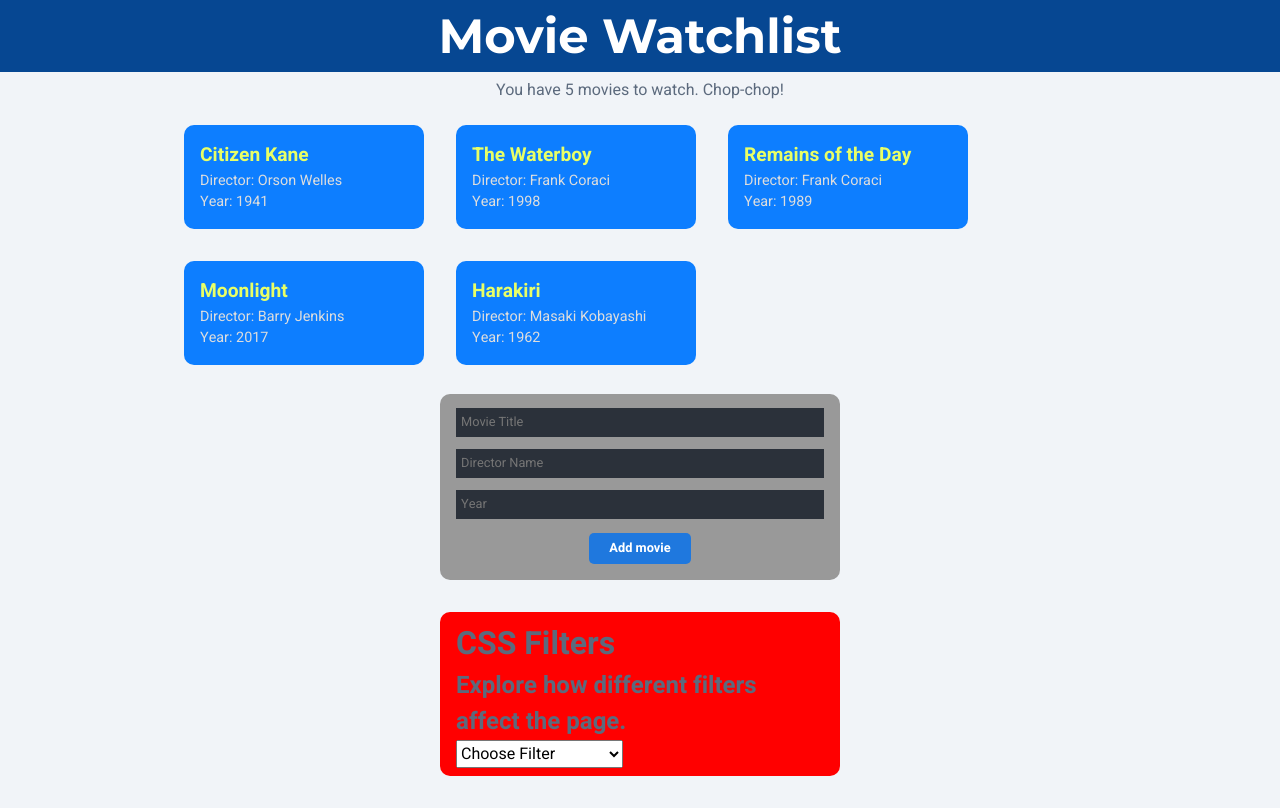
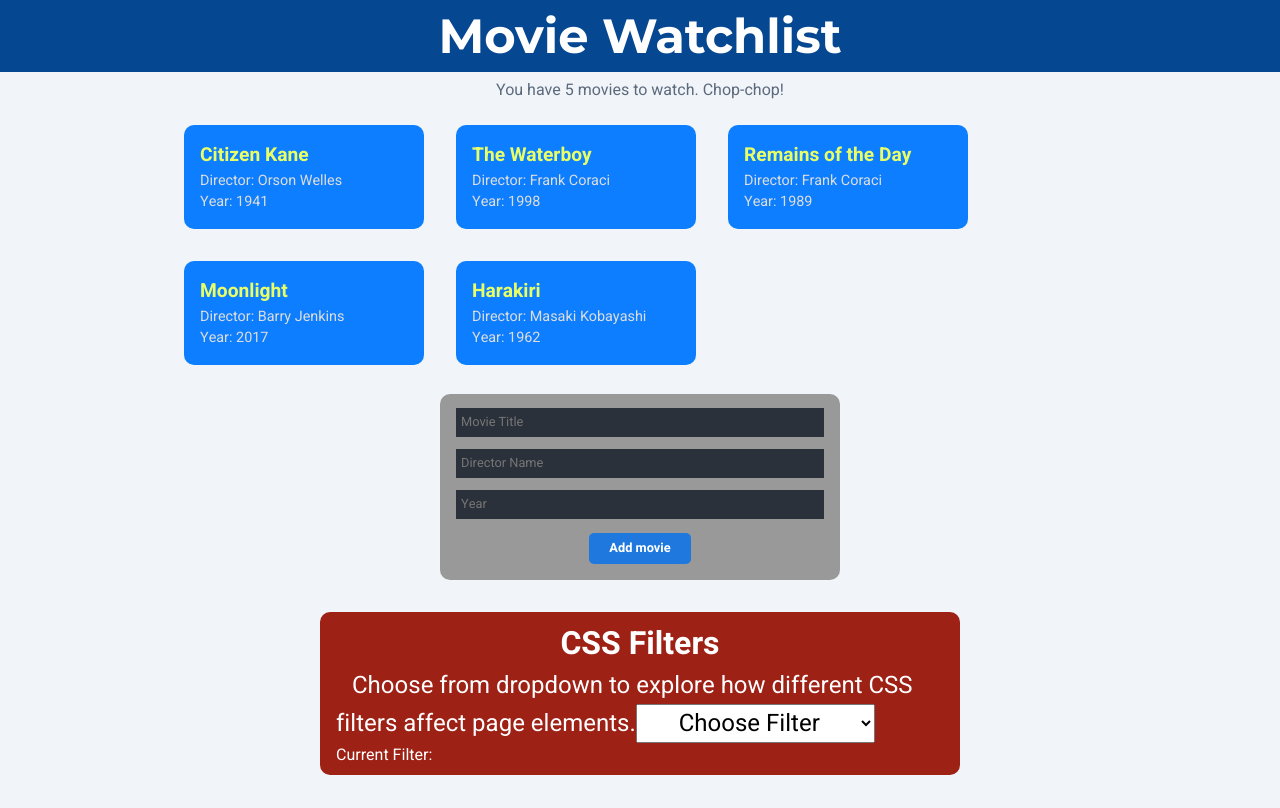
Before and after one commit to gmcln-rct/CSS-Filters-and-React-Hooks, a React (Create React App) app: page / in a window 1280 px wide. Built offline with nearby package versions, Linux system fonts and the light colour scheme.

Commit message:
Work on dropdown

```diff
--- a/src/components/ThemeSelect.js
+++ b/src/components/ThemeSelect.js
@@ -1,19 +1,21 @@
 import React, { useContext, useState } from "react";
 
 import { ThemeContext } from "../contexts/ThemeContext";
-
+  let themeName;
 const ThemeSelect = () => {
-  const {   chooseTheme } = useContext(ThemeContext);
+  const {  chooseTheme } = useContext(ThemeContext);
 
   const [filterTheme] = useState('');
 
+
   function handleChange(e) {
     chooseTheme(e.target.value);
+    const { options } = e.target;
+    console.log(options);
   };
 
   function handleSubmit(e) {
     e.preventDefault();
-    // chooseTheme(e.target.value);
   };
 
 
@@ -21,16 +23,17 @@ const ThemeSelect = () => {
       <div className="theme-form">
         <form onSubmit={handleSubmit}>
           <h1>CSS Filters</h1>
-          <h2>Explore how different filters affect the page.</h2>
           <label>
+            Choose from dropdown to explore how different CSS filters affect
+            page elements.
             <select value={filterTheme} onChange={handleChange}>
               <option>Choose Filter</option>
               <option value="blur(10px)">Blur</option>
               <option value="brightness(3)">Brightness</option>
               <option value="contrast(3)">Contrast</option>
-                <option value="drop-shadow(16px 16px 10px rgba(0,0,0,0.9)">Drop Shadow</option>
-
-
+              <option value="drop-shadow(16px 16px 10px rgba(0,0,0,0.9)">
+                Drop Shadow
+              </option>
               <option value="grayscale(100%)">GrayScale</option>
               <option value="invert(100%)">Invert</option>
               <option value="sepia(100%)">Sepia</option>
@@ -38,6 +41,7 @@ const ThemeSelect = () => {
               <option value="none">Clear Filter</option>
             </select>
           </label>
+            <div>Current Filter: {ThemeContext.filterTheme}</div>
           {/* <input type="submit" value="Choose Filter" /> */}
         </form>
       </div>
--- a/src/index.css
+++ b/src/index.css
@@ -21,20 +21,10 @@ body {
   width: 100%;
   margin: 0 auto;
 
-
   font-family: 'Heebo', sans-serif;
 
   color: #5c6a7d;
 
-}
-.theme-form {
-    display: flex;
-  justify-content: center;
-}
-
-.theme-form form {
-  margin: 2rem 0;
-  background: red;
 }
 
 .navbar{
@@ -130,16 +120,16 @@ body {
   text-align: center;
 }
 
-/* Form */
+/* Movie Form */
 form.movie-form {
-
+  width: 40%;
+  max-width: 400px;
   font-size: 0.8rem;
   background: #999;
 }
 
 form{
-  width: 40%;
-  max-width: 400px;
+
   margin: 0 auto;
   padding: 0.5rem 1rem;
 
@@ -179,3 +169,29 @@ input[type='submit']:hover {
   background: lightgrey;
   transition: 0.4s;
 }
+
+/* Theme Form */
+.theme-form {
+    display: flex;
+    justify-content: center;
+
+    color: white;
+}
+
+.theme-form form {
+      width: 50%;
+  margin: 2rem 0;
+  background: #9E2116;
+}
+
+.theme-form h1 {
+  text-align: center;
+}
+.theme-form label {
+  margin: 1rem;
+  font-size: 1.5rem;
+}
+
+select {
+  text-align: center;
+}
```
Also changed, not shown: package.json (+0 -12 lines). Lines whose indentation alone changed are shown as unchanged.
